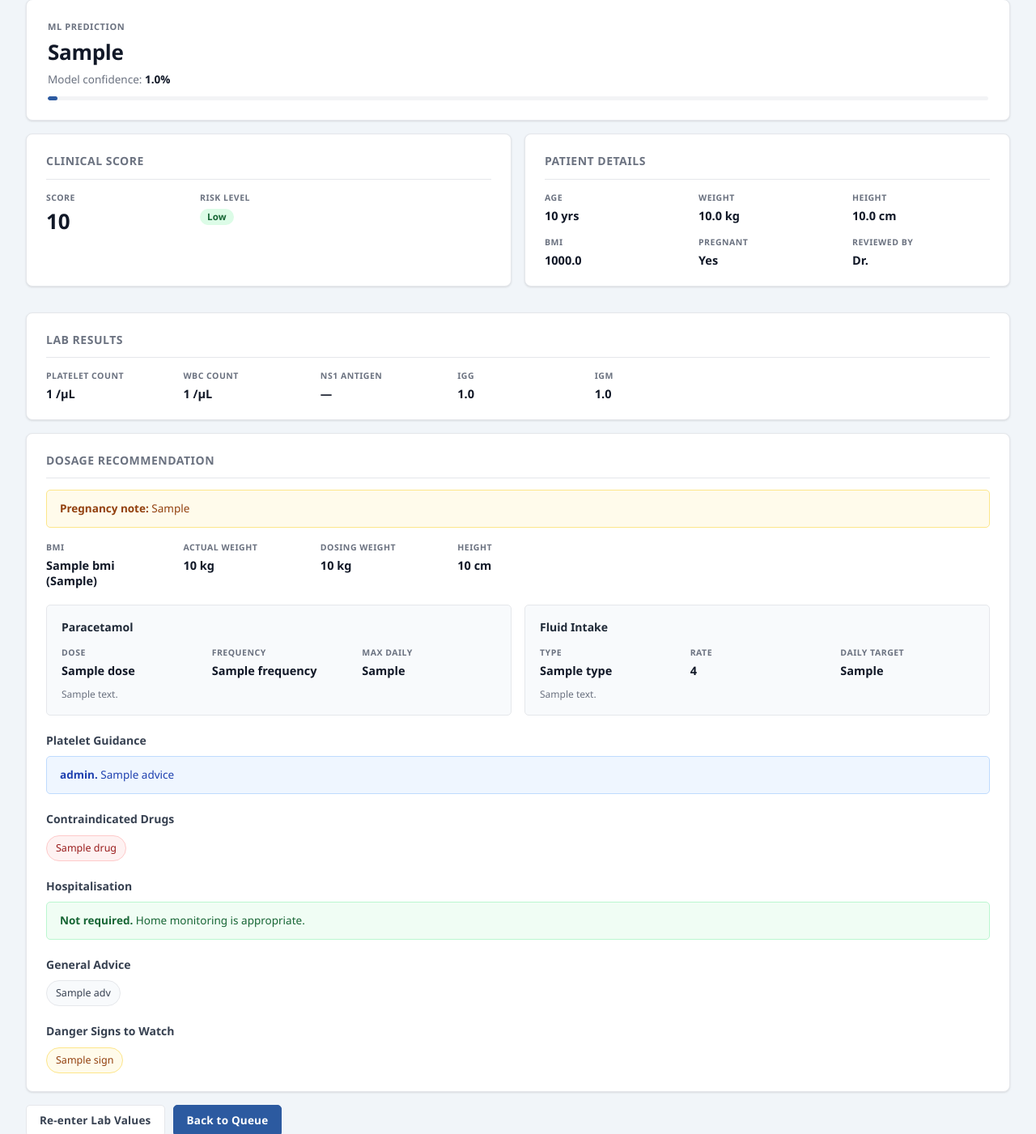
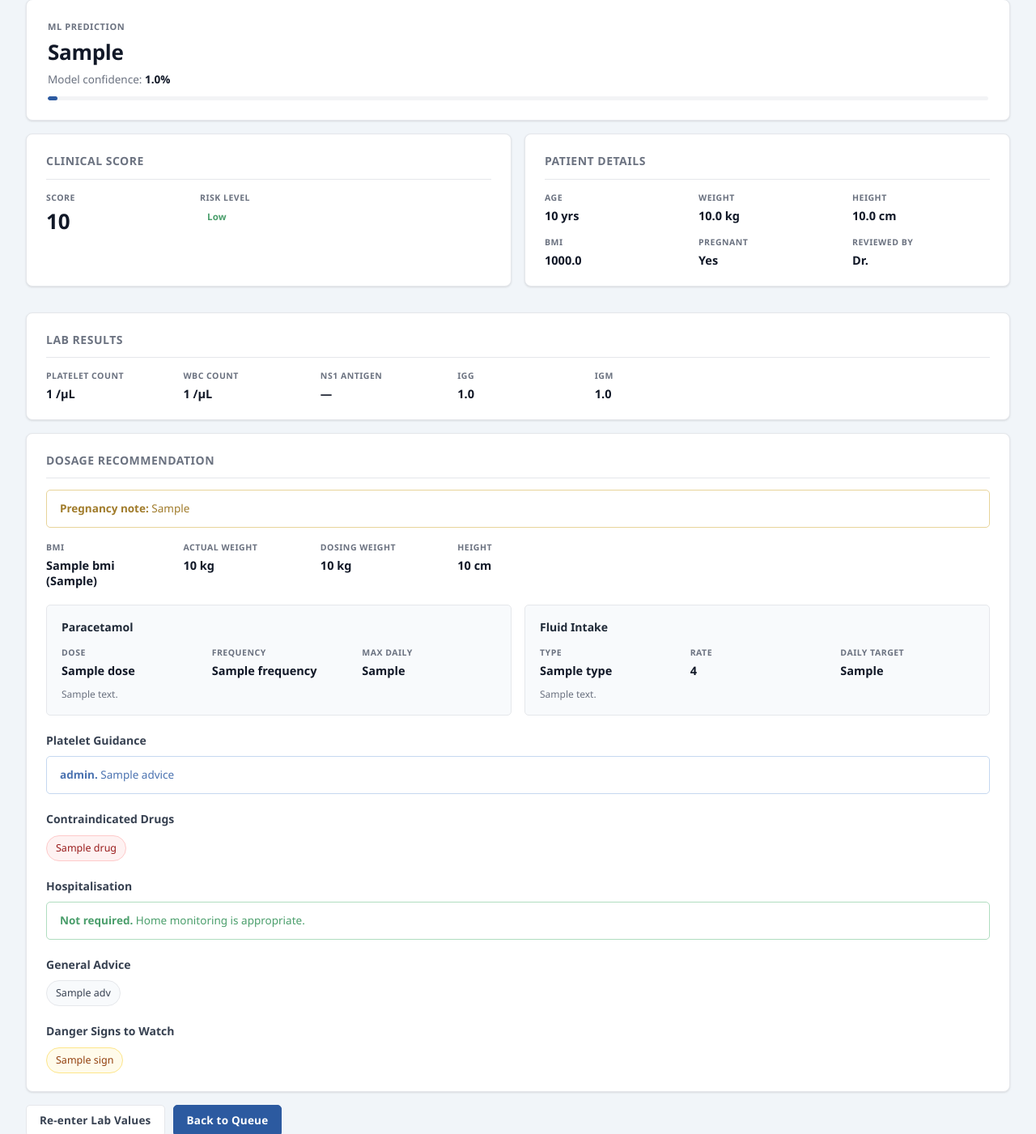
Before and after one commit to SonuKafle11/dengue_dss, a Django app: template core/templates/core/doctor_prediction_result.html in a window 1280 px wide. Shown: the part 203-1604 px from the top of the page at 81% size. Run offline with Django 4.2, Linux system fonts and the light colour scheme; tables that the repository leaves empty hold one stand-in row (values such as "Sample post"); the template is opened without the code that fills it: values that come from a table or form of the project are taken from there, most other values are stand-ins (such as "Sample title", 1, 10 or a date in 2020).

Commit message:
admin ui changed

```diff
--- a/core/static/css/app.css
+++ b/core/static/css/app.css
@@ -440,15 +440,17 @@ table.app-table .action-link:hover { text-decoration: underline; }
     font-weight: 700;
     white-space: nowrap;
     letter-spacing: .2px;
+    background: transparent;
+    border: none;
 }
 
-.badge-low      { background: #dcfce7; color: #166534; }
-.badge-possible { background: #fef9c3; color: #854d0e; }
-.badge-high     { background: #fee2e2; color: #991b1b; }
-.badge-pending  { background: #f1f5f9; color: #475569; }
-.badge-reviewed { background: #dbeafe; color: #1e40af; }
-.badge-positive { background: #fee2e2; color: #991b1b; }
-.badge-negative { background: #dcfce7; color: #166534; }
+.badge-low      { color: #4a9e6b; }
+.badge-possible { color: #a07b2a; }
+.badge-high     { color: #c0392b; }
+.badge-pending  { color: #7a8694; }
+.badge-reviewed { color: #4a72b0; }
+.badge-positive { color: #c0392b; }
+.badge-negative { color: #4a9e6b; }
 
 /* ============================================================
    BANNERS
@@ -459,13 +461,14 @@ table.app-table .action-link:hover { text-decoration: underline; }
     margin-bottom: 14px;
     font-size: 13.5px;
     line-height: 1.55;
-    border: 1px solid;
+    border: 1px solid var(--border);
+    background: transparent;
 }
 
-.banner-info    { background: #eff6ff; border-color: #bfdbfe; color: #1e40af; }
-.banner-warning { background: #fffbeb; border-color: #fde68a; color: #92400e; }
-.banner-success { background: #f0fdf4; border-color: #bbf7d0; color: #166534; }
-.banner-danger  { background: #fef2f2; border-color: #fecaca; color: #991b1b; }
+.banner-info    { color: #4a72b0; border-color: #c5d8f0; }
+.banner-warning { color: #a07b2a; border-color: #e8d49a; }
+.banner-success { color: #4a9e6b; border-color: #b0ddc0; }
+.banner-danger  { color: #c0392b; border-color: #e8b0ae; }
 
 /* ============================================================
    EMPTY STATE
```
